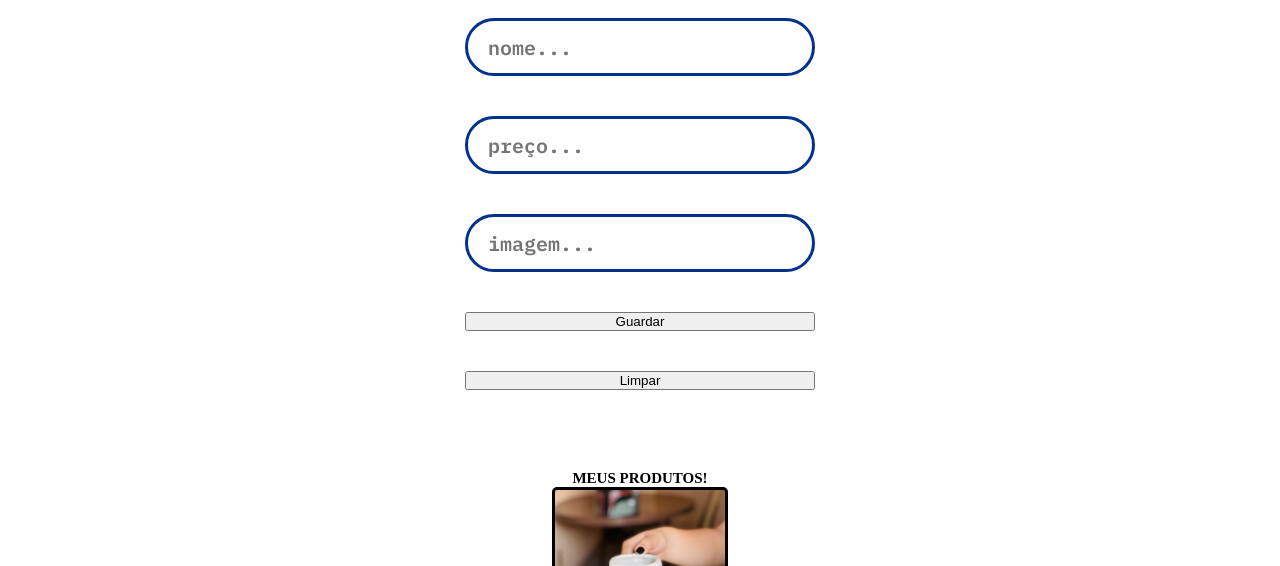
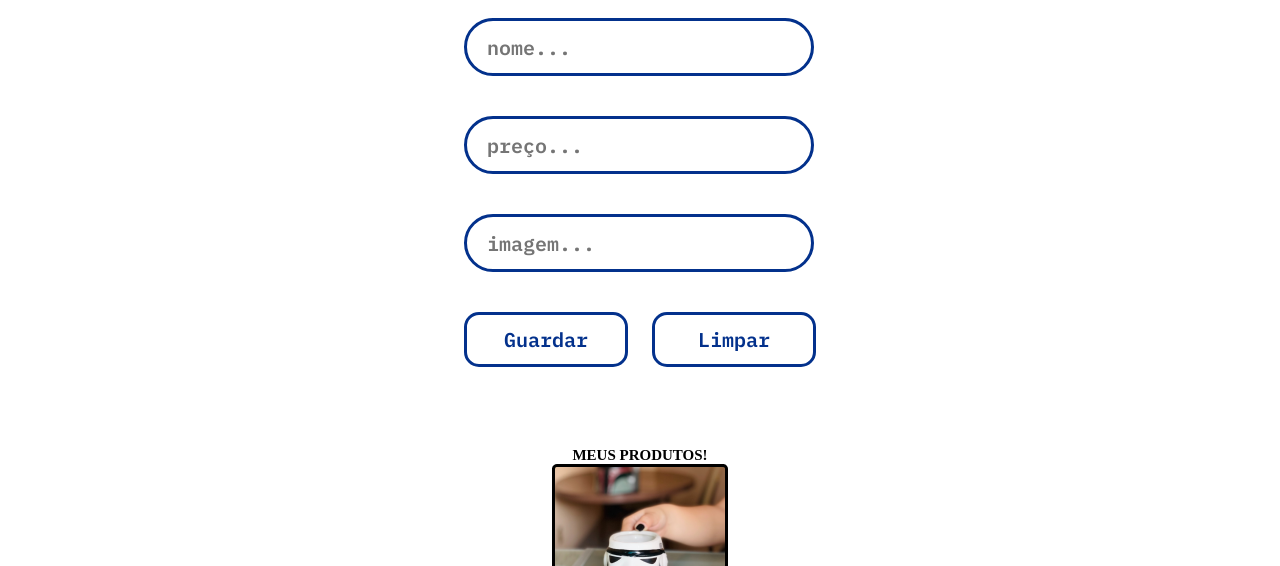
Before and after one commit to Alicessr13/ChallengeAluraGeek, a plain HTML site: page index.html in a window 1280 px wide. Shown: the part 234-800 px from the top of the page. Drawn offline with Linux system fonts and the light colour scheme.

Commit message:
adicionar produto botões

```diff
--- a/index.html
+++ b/index.html
@@ -34,8 +34,10 @@
                     <input name="imagem" id="imagem" class="campo__escrita" placeholder="imagem..." required />
                 </div>
 
-                <input class="formulario__botao" type="submit" value="Guardar" />
-                <button>Limpar</button>
+                <div class="botoes">
+                    <input class="formulario-botao" type="submit" value="Guardar" />
+                    <button class="formulario-botao">Limpar</button>
+                </div>
             </form>
         </section>
         <section id="produtos">
--- a/style.css
+++ b/style.css
@@ -78,3 +78,15 @@ main{
     justify-content: center;
     flex-direction: column;
 }
+
+.formulario-botao{
+    width: 16.4rem;
+    height: 5.5rem;
+    border: var(--azul-escuro) 0.3rem solid;
+    border-radius: 1.5rem;
+    font-family: "IBM Plex Mono", monospace;
+    font-weight: 600;
+    font-size: 2rem;
+    color: var(--azul-escuro);
+    background-color: var(--branco);
+}
```
